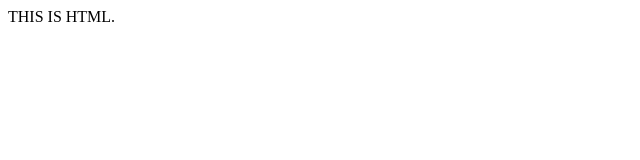
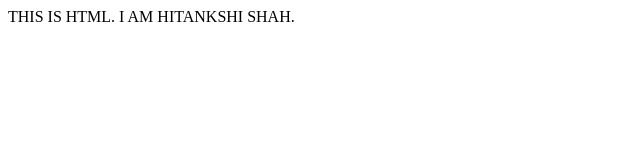
Before and after one commit to hitankshi110/HTML, a plain HTML site: page html.html in a window 1280 px wide. Shown: the whole page, without its empty margins (0-640 px from the left). Drawn offline with Linux system fonts and the light colour scheme.

Commit message:
I AM HITANKSHI SHAH.

```diff
--- a/html.html
+++ b/html.html
@@ -6,6 +6,7 @@
 <body>
 
 THIS IS HTML.
+I AM HITANKSHI SHAH.
 
 </body>
 </html>
```
